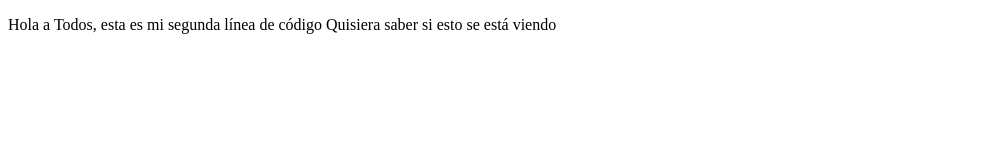
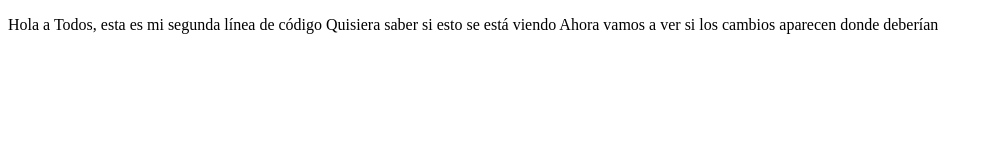
Before and after one commit to Julisterra/ProjectDemoCursoPrework, a plain HTML site: page index.html in a window 1280 px wide. Shown: the whole page, without its empty margins (0-992 px from the left). Drawn offline with Linux system fonts and the light colour scheme.

Commit message:
cambios registrados

```diff
--- a/index.html
+++ b/index.html
@@ -10,6 +10,7 @@
    <p>
        Hola a Todos, esta es mi segunda línea de código
        Quisiera saber si esto se está viendo
+       Ahora vamos a ver si los cambios aparecen donde deberían
     </p>
 </body>
 </html>
```
